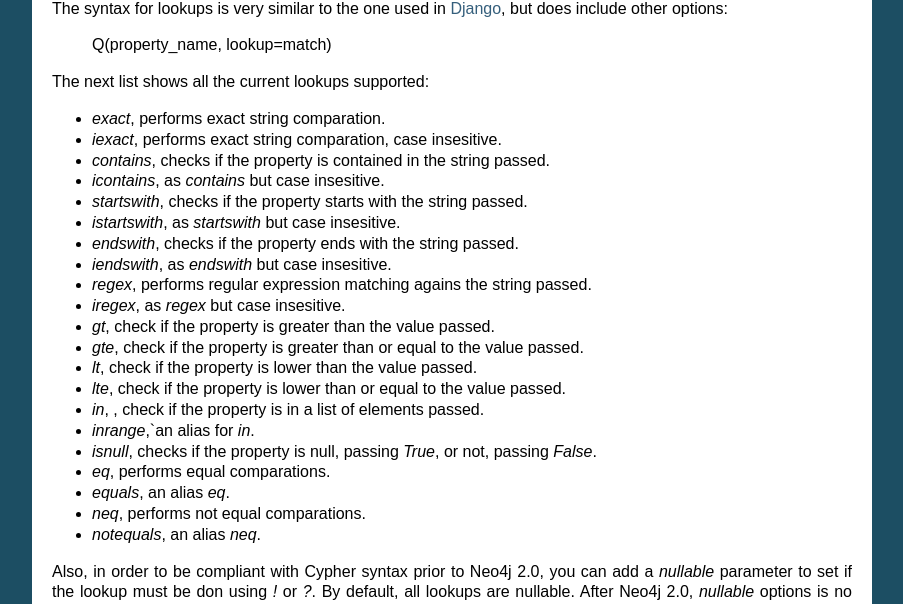
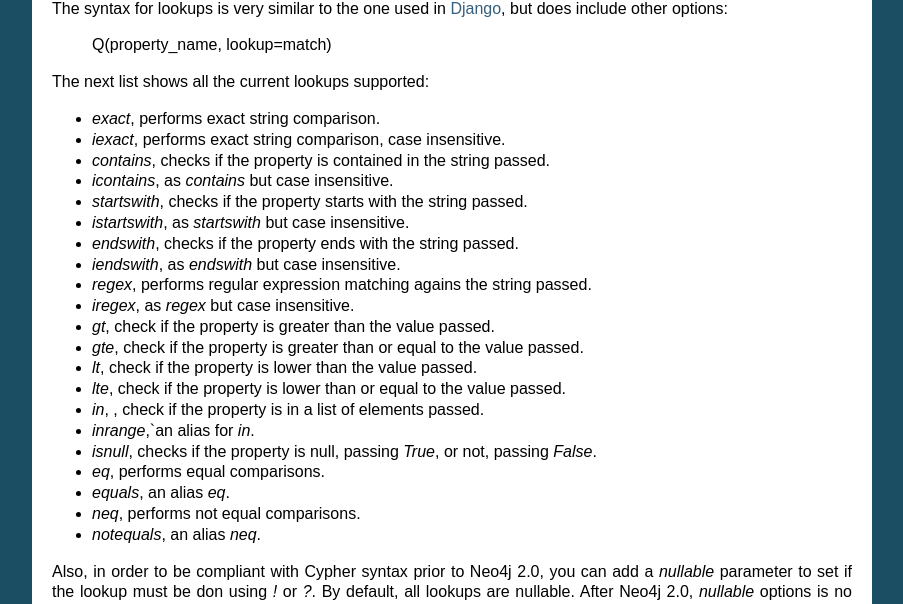
Before and after one commit to versae/neo4j-rest-client, a Sphinx documentation site: the page built from docs/filters.rst, in a window 1280 px wide and 900 px high, scrolled down 468 px. Shown: the part 150-754 px from the top of the window, without its empty margins (198-1101 px from the left). Built offline with Sphinx 7.4.7, drawn with Linux system fonts in a browser that asks for light colours.

Commit message:
docs: Fix a few typos
There are small typos in:
- docs/filters.rst
- docs/index.rst
- docs/info.rst
- docs/transactions.rst
- neo4jrestclient/query.py

Fixes:
- Should read `insensitive` rather than `insesitive`.
- Should read `relationships` rather than `relationhips`.
- Should read `comparisons` rather than `comparations`.
- Should read `comparison` rather than `comparation`.
- Should read `committed` rather than `commited`.
- Should read `request` rather than `resquest`.
- Should read `length` rather than `lenght`.

```diff
--- a/docs/filters.rst
+++ b/docs/filters.rst
@@ -36,16 +36,16 @@ include other options:
 
 The next list shows all the current lookups supported:
 
-* `exact`, performs exact string comparation.
-* `iexact`, performs exact string comparation, case insesitive.
+* `exact`, performs exact string comparison.
+* `iexact`, performs exact string comparison, case insensitive.
 * `contains`, checks if the property is contained in the string passed.
-* `icontains`, as `contains` but case insesitive.
+* `icontains`, as `contains` but case insensitive.
 * `startswith`, checks if the property starts with the string passed.
-* `istartswith`, as `startswith` but case insesitive.
+* `istartswith`, as `startswith` but case insensitive.
 * `endswith`, checks if the property ends with the string passed.
-* `iendswith`, as `endswith` but case insesitive.
+* `iendswith`, as `endswith` but case insensitive.
 * `regex`, performs regular expression matching agains the string passed.
-* `iregex`, as `regex` but case insesitive.
+* `iregex`, as `regex` but case insensitive.
 * `gt`, check if the property is greater than the value passed.
 * `gte`, check if the property is greater than or equal to the value passed.
 * `lt`, check if the property is lower than the value passed.
@@ -53,9 +53,9 @@ The next list shows all the current lookups supported:
 * `in`, , check if the property is in a list of elements passed.
 * `inrange`,`an alias for `in`.
 * `isnull`, checks if the property is null, passing `True`, or not, passing `False`.
-* `eq`, performs equal comparations.
+* `eq`, performs equal comparisons.
 * `equals`, an alias `eq`.
-* `neq`, performs not equal comparations.
+* `neq`, performs not equal comparisons.
 * `notequals`, an alias `neq`.
 
 Also, in order to be compliant with Cypher syntax prior to Neo4j 2.0, you can
--- a/docs/index.rst
+++ b/docs/index.rst
@@ -28,7 +28,7 @@ The main class is ``GraphDatabase``, exactly how in python-embedded_:
 If ``/db/data/`` is not added, neo4j-rest-client will do an extra request in
 order to know the endpoint for data.
 
-And now we are ready to create nodes and relationhips:
+And now we are ready to create nodes and relationships:
 
   >>> alice = gdb.nodes.create(name="Alice", age=30)
 
--- a/docs/info.rst
+++ b/docs/info.rst
@@ -39,7 +39,7 @@ The main class is ``GraphDatabase``, exactly how in python-embedded_:
 If ``/db/data/`` is not added, neo4j-rest-client will do an extra request in
 order to know the endpoint for data.
 
-And now we are ready to create nodes and relationhips:
+And now we are ready to create nodes and relationships:
 
   >>> alice = gdb.nodes.create(name="Alice", age=30)
 
--- a/docs/transactions.rst
+++ b/docs/transactions.rst
@@ -88,7 +88,7 @@ executes it in a transaction, but there is no option to rollback and recover
 a previous status of the database. In this sense, batch-emulated transactions
 for operations on creation, edition and deletion of elements are useful, but
 you won't be able to perform checks on the elements modified until the batch
-is sent to the server and the transaction is commited.
+is sent to the server and the transaction is committed.
 
 
 Deletion
@@ -180,7 +180,7 @@ can be changed using de options:
 
 And this behaviour can be disabled adding the right param in the transaction:
 ``using_globals``. Even is possible (although not very recommendable) to handle
-different transactions in the same time and control when they are commited.
+different transactions in the same time and control when they are committed.
 There are many ways to set the transaction of a intruction (operation):
 
   >>> n = gdb.nodes.create()
```
Also changed, not shown: 1 other file.
